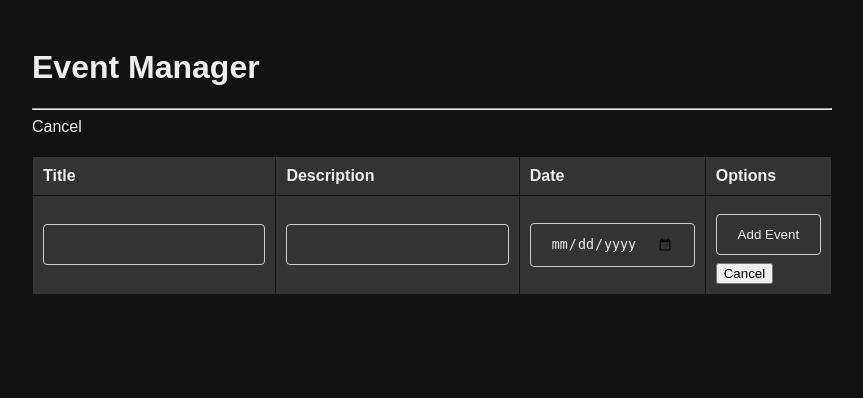
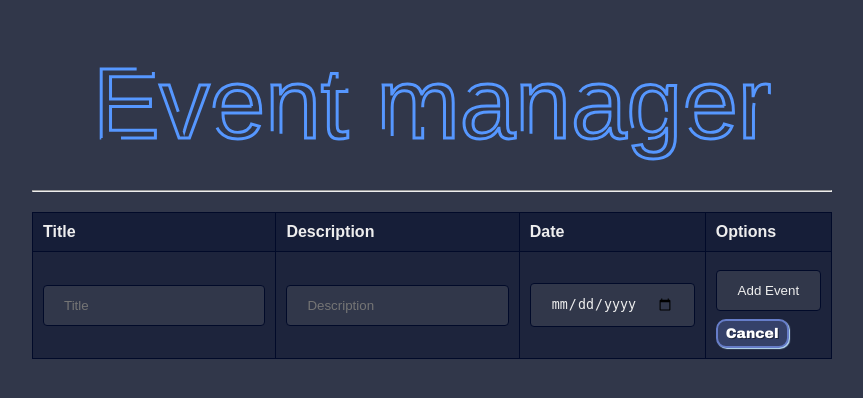
Before and after one commit to luisfernandoz/Projetos-Python, a Flask app: page / in a window 1280 px wide. Shown: the top 398 px of the page, without its empty margins (208-1071 px from the left). Run offline with Flask 3, Linux system fonts and the light colour scheme; data that the repository does not hold is empty.

Commit message:
UI and some of front end done

```diff
--- a/templates/index.html
+++ b/templates/index.html
@@ -7,9 +7,53 @@
     <style>
       body {
         font-family: Arial, Helvetica, sans-serif;
-        background-color: #121212;
+        background-color: #31374a;
         color: #eee;
       }
+      @import url("https://fonts.googleapis.com/css2?family=Russo+One&display=swap");
+
+      svg {
+      font-family: "Russo One", sans-serif;
+      width: 100%; height: 100%;
+      }
+      svg text {
+      animation: stroke 5s infinite alternate;
+      stroke-width: 2;
+      stroke: #5697FF;
+      font-size: 100px;
+      }
+      @keyframes stroke {
+      0%   {
+        fill: rgba(200,224,250,0); stroke: rgba(86,151,255,1);
+        stroke-dashoffset: 25%; stroke-dasharray: 0 50%; stroke-width: 2;
+      }
+      70%  {fill: rgba(200,224,250,0); stroke: rgba(86,151,255,1); }
+      80%  {fill: rgba(200,224,250,0); stroke: rgba(86,151,255,1); stroke-width: 3; }
+      100% {
+        fill: rgba(200,224,250,1); stroke: rgba(86,151,255,0);
+        stroke-dashoffset: -25%; stroke-dasharray: 50% 0; stroke-width: 0;
+      }
+      }
+
+      .wrapper {background-color: #31374A}
+
+      .prettyButton {
+        font-family: 'arial black';
+        font-weight: bold;
+        color: #FFFFFF !important;
+        font-size: 14px;
+        text-shadow: 1px 1px 0px #1D243B;
+        box-shadow: 1px 1px 1px #BEE2F9;
+        padding: 5px 8px;
+        border-radius: 10px;
+        border: 2px solid #667DC9;
+        background: #354169;
+      }
+      .prettyButton:hover {
+      color: #FFFFFF !important;
+      background: #468CCF;
+}
+
       .container {
         max-width: 800px;
         margin: 0 auto;
@@ -17,6 +61,7 @@
       }
       h1,
       p {
+        text-align: center;
         color: #eee;
       }
       table {
@@ -26,19 +71,19 @@
       }
       table th,
       table td {
-        border: 1px solid #121212;
+        border: 1px solid #010a29;
         padding: 10px;
         text-align: left;
       }
       table th {
-        background-color: #333333;
+        background-color: #161e38;
       }
       table tbody tr:nth-child(odd) {
-        background-color: #444444;
+        background-color: #2c3861;
         color: #ffffff;
       }
       table tbody tr:nth-child(even) {
-        background-color: #333333;
+        background-color: #1d243c;
         color: #ffffff;
       }
       input[type="text"],
@@ -48,17 +93,23 @@
         padding: 12px 20px;
         margin: 8px 0;
         display: inline-block;
-        border: 1px solid #ccc;
+        border: 1px solid #010a29;
         border-radius: 4px;
         box-sizing: border-box;
-        background-color: #333333;
+        background-color: #31374a;
         color: #eee;
       }
     </style>
   </head>
   <body>
     <div class="container">
-      <h1>Event Manager</h1>
+      <div class="wrapper">
+        <svg>
+          <text x="50%" y="50%" dy=".35em" text-anchor="middle">
+            Event manager
+          </text>
+        </svg>
+      </div>
       <hr />
       <table>
         <thead>
@@ -76,30 +127,32 @@
             <td>{{ event[2] }}</td>
             <td>{{ event[3] }}</td>
             <td>
-              <button
+              <button class="prettyButton"
                 onclick="editEvent('{{ event[0] }}', '{{ event[1] }}', '{{ event[2] }}', '{{ event[3] }}')"
-              >
+                >
                 Edit
               </button>
               &nbsp;
-              <button onclick="deleteEvent('{{ event[0] }}')">Delete</button>
+              <br>
+              <br>
+              <button class="prettyButton"
+              onclick="deleteEvent('{{ event[0] }}')">Delete</button>
             </td>
           </tr>
           {% endfor %}
           <form id="addEvent" action="/submit" method="post">
             <tr>
-              <td><input type="text" id="title" name="title" required /></td>
-              <td><input type="text" id="description" name="description" /></td>
+              <td><input placeholder="Title" type="text" id="title" name="title" required /></td>
+              <td><input placeholder="Description" type="text" id="description" name="description" /></td>
               <td><input type="date" id="date" name="date" required /></td>
               <td><input type="submit" value="Add Event" /><br>
               <button
                 type="button"
                 value="cancelEdit"
+                class="prettyButton"
                 onclick="cancelEdit()"
               >Cancel
               </td>
-
-                Cancel
               </button>
             </tr>
           </form>
```
